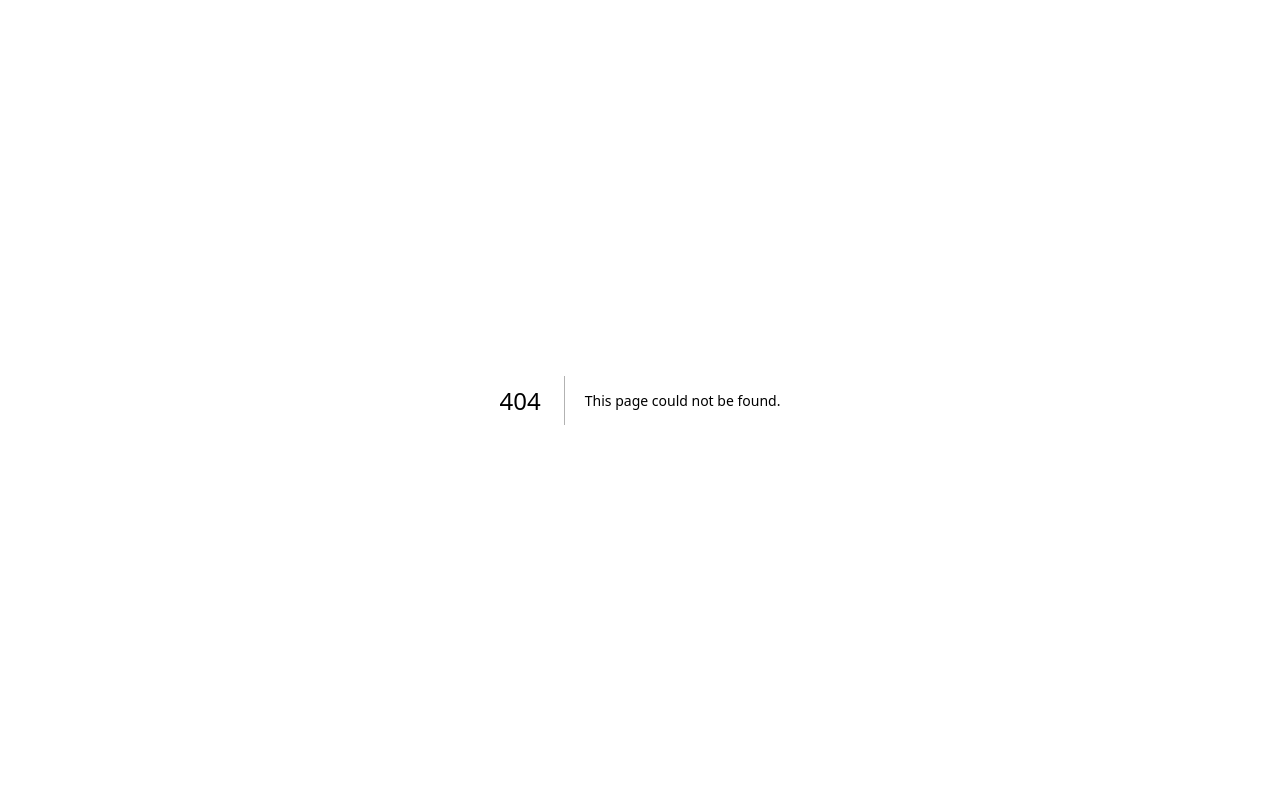
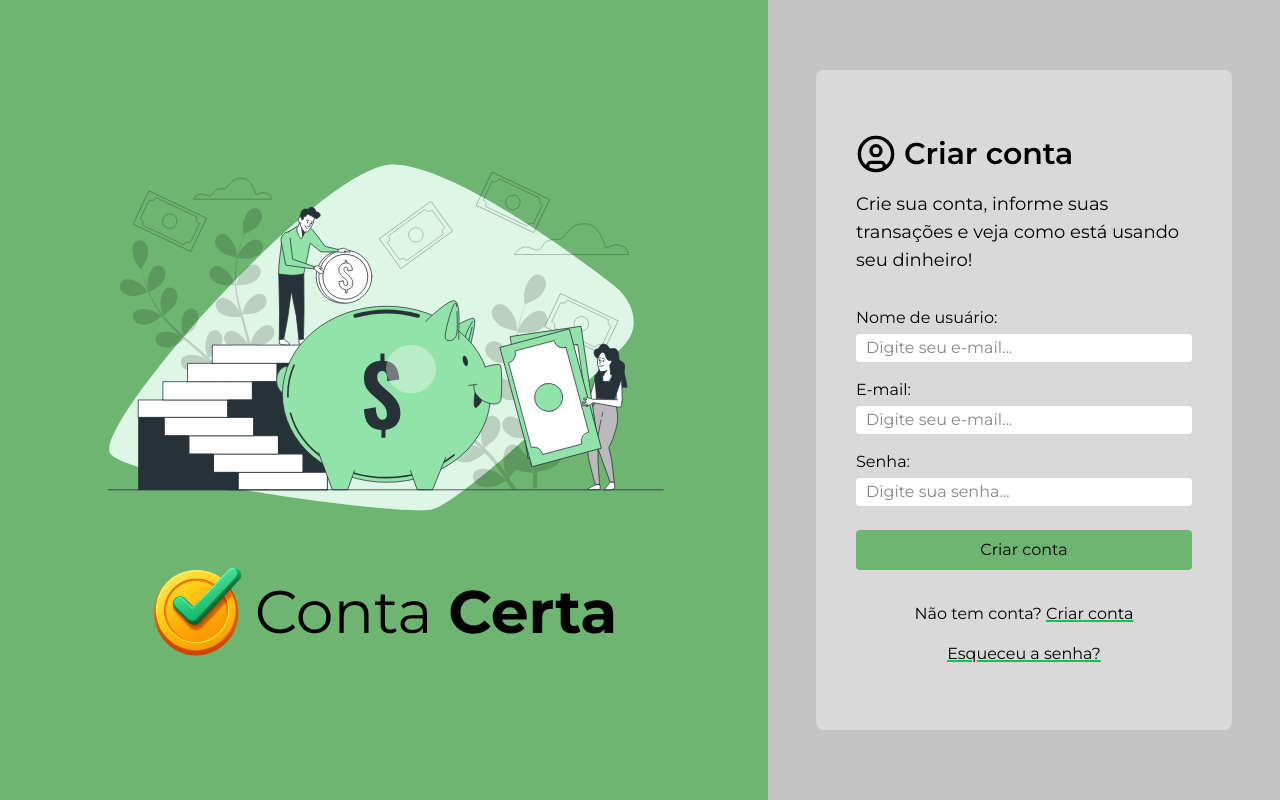
Before and after one commit to genzo-dev/conta-certa, a Next.js app in the folder frontend/: page /register in a window 1280 px wide. Before the commit this address had no page. Built offline with nearby package versions, Linux system fonts and the light colour scheme; no server answers.

Commit message:
feat: create initial register action

```diff
--- /dev/null
+++ b/frontend/actions/auth/register-action.ts
@@ -0,0 +1,77 @@
+"use server";
+
+import { createLoginSession } from "@/libs/auth/manage-login";
+import { LoginSchema } from "@/libs/auth/schema-login";
+import { CreateUserDto, CreateUserSchema } from "@/libs/user/schema";
+import { apiRequest } from "@/utils/api-request";
+import { asyncDelay } from "@/utils/async-delay";
+import { getZodErrorMessages } from "@/utils/get-zod-error-messages";
+import { redirect } from "next/navigation";
+
+type RegisterActionState = {
+  user: CreateUserDto;
+  errors: string[];
+  success: boolean;
+};
+
+export async function registerAction(
+  state: RegisterActionState,
+  formData: FormData
+): Promise<RegisterActionState> {
+  if (!(formData instanceof FormData)) {
+    return {
+      user: state.user,
+      errors: ["Dados inválidos"],
+      success: false,
+    };
+  }
+
+  const formObj = Object.fromEntries(formData.entries());
+  const parsedFormData = CreateUserSchema.safeParse(formObj);
+
+  await asyncDelay(3000, true);
+
+  if (!parsedFormData.success) {
+    return {
+      user: CreateUserSchema.parse(formObj),
+      errors: getZodErrorMessages(parsedFormData.error.format()),
+      success: false,
+    };
+  }
+
+  // const loginResponse = await apiRequest<{ accessToken: string }>("/auth", {
+  //   method: "POST",
+  //   headers: {
+  //     "Content-Type": "application/json",
+  //   },
+  //   body: JSON.stringify(parsedFormData.data),
+  // });
+
+  // if (!loginResponse.success) {
+  //   return {
+  //     name: formUser,
+  //     email: formUser,
+  //     errors: loginResponse.errors,
+  //   };
+  // }
+
+  // await createLoginSession(loginResponse.data.accessToken);
+
+  const registerResponse = await apiRequest<{ accessToken: string }>("/user", {
+    method: "POST",
+    headers: {
+      "Content-Type": "application/json",
+    },
+    body: JSON.stringify(parsedFormData.data),
+  });
+
+  if (!registerResponse.success) {
+    return {
+      user: CreateUserSchema.parse(formObj),
+      errors: registerResponse.errors,
+      success: registerResponse.success,
+    };
+  }
+
+  redirect("/dashboard");
+}
--- /dev/null
+++ b/frontend/app/components/FormRegister/index.tsx
@@ -0,0 +1,91 @@
+"use client";
+
+import { loginAction } from "@/actions/auth/login-action";
+import { useRouter, useSearchParams } from "next/navigation";
+import { useActionState, useEffect } from "react";
+import { toast } from "react-toastify";
+import InputText from "../InputText";
+import Button from "../Button";
+import LoaderSpin from "../LoaderSpin";
+import { registerAction } from "@/actions/auth/register-action";
+import { CreateUserSchema } from "@/libs/user/schema";
+
+export default function FormRegister() {
+  const [state, action, isPending] = useActionState(registerAction, {
+    user: {
+      userName: "",
+      email: "",
+      password: "",
+    },
+    errors: [],
+    success: false,
+  });
+  // TODO: adicionar outras configurações como notificações (toast) com SearchParams e router
+
+  const router = useRouter();
+  const searchParams = useSearchParams();
+  const userChanged = searchParams.get("userChanged");
+  const created = searchParams.get("created");
+
+  useEffect(() => {
+    if (state?.errors?.length > 0) {
+      toast.dismiss();
+      toast.error(state.errors.join(", "));
+    }
+  }, [state]);
+
+  useEffect(() => {
+    if (userChanged === "1") {
+      toast.dismiss();
+      toast.success("Seu usuário foi modificado. Faça login novamente.");
+      const url = new URL(window.location.href);
+      url.searchParams.delete("userChanged");
+      router.replace(url.toString());
+    }
+
+    if (created === "1") {
+      toast.dismiss();
+      toast.success("Seu usuário criado.");
+      const url = new URL(window.location.href);
+      url.searchParams.delete("created");
+      router.replace(url.toString());
+    }
+  }, [userChanged, created, router]);
+
+  return (
+    <form action={action} className="flex flex-col gap-4 w-full" noValidate>
+      <InputText
+        labelText="Nome de usuário:"
+        type="text"
+        name="userName"
+        placeholder="Digite seu e-mail..."
+        disabled={isPending}
+        defaultValue={state.user.userName}
+      />
+
+      <InputText
+        labelText="E-mail:"
+        type="email"
+        name="email"
+        placeholder="Digite seu e-mail..."
+        disabled={isPending}
+        defaultValue={state.user.email}
+      />
+
+      <InputText
+        labelText="Senha:"
+        type="password"
+        name="password"
+        placeholder="Digite sua senha..."
+        disabled={isPending}
+      />
+
+      <Button type="submit" disabled={isPending}>
+        {!isPending && "Criar conta"}
+        {isPending && <LoaderSpin />}
+      </Button>
+
+      {!!state?.errors && <p className="text-red-600">{state.errors}</p>}
+    </form>
+  );
+}
--- a/frontend/app/components/Nav/index.tsx
+++ b/frontend/app/components/Nav/index.tsx
@@ -1,10 +1,13 @@
+import { getCurrentUser } from "@/libs/auth/manage-login";
 import Logo from "../Logo";
 
-export default function Nav() {
+export default async function Nav() {
+  const user = await getCurrentUser();
+
   return (
     <nav className="flex items-center justify-between bg-[#e3e3e3] shadow-lg px-4 sm:px-6 md:px-12 py-2 md:py-4">
       <Logo mode="nav" />
-      <strong className="">Gabriel Enzo</strong>
+      <strong className="">{user?.userName}</strong>
     </nav>
   );
 }
--- /dev/null
+++ b/frontend/app/register/page.tsx
@@ -0,0 +1,69 @@
+import { CircleUserIcon } from "lucide-react";
+import FormLogin from "../components/FormLogin";
+import Image from "next/image";
+import Link from "next/link";
+import clsx from "clsx";
+import Links from "../components/Links";
+import Logo from "../components/Logo";
+import FormRegister from "../components/FormRegister";
+
+export default function RegisterPage() {
+  return (
+    // TODO: organizar código e css com cslx
+    <section
+      className={clsx(
+        "flex flex-col lg:flex-row gap-4 lg:gap-0 items-center justify-center h-screen px-6 lg:px-0"
+      )}
+    >
+      <div className="flex flex-col items-center justify-center lg:w-3/5 lg:h-full lg:bg-[#6DB571]">
+        <Image
+          src="/money-logo.svg"
+          alt="logo"
+          width="577"
+          height="866"
+          className="hidden lg:block mb-10"
+          priority
+        />
+
+        <Logo mode="auth" />
+      </div>
+      <div className="lg:w-2/5 lg:px-8 xl:px-12">
+        <div
+          className={clsx(
+            "flex flex-col gap-4 items-center justify-center bg-[#D9D9D9] rounded-lg px-5 lg:px-10 py-11 lg:py-16"
+          )}
+        >
+          <div className="flex flex-col gap-2 lg:gap-4 lg:mb-4">
+            <div className="flex gap-2 justify-center items-center lg:justify-start">
+              <CircleUserIcon className="lg:w-10 lg:h-10" />
+              <h1 className="text-2xl lg:text-3xl font-semibold">
+                Criar conta
+              </h1>
+            </div>
+            <div>
+              <p
+                className={clsx(
+                  "text-sm text-center",
+                  "sm:text-base",
+                  "md:text-lg",
+                  "lg:text-start"
+                )}
+              >
+                Crie sua conta, informe suas transações e veja como está usando
+                seu dinheiro!
+              </p>
+            </div>
+          </div>
+
+          <FormRegister />
+
+          <p>
+            Não tem conta? <Links href="#" textLink="Criar conta" />
+          </p>
+
+          <Links href="#" textLink="Esqueceu a senha?" />
+        </div>
+      </div>
+    </section>
+  );
+}
--- a/frontend/libs/auth/manage-login.ts
+++ b/frontend/libs/auth/manage-login.ts
@@ -1,5 +1,7 @@
+import { apiAuthenticatedRequest } from "@/utils/api-authenticated-request";
 import { cookies } from "next/headers";
 import { redirect } from "next/navigation";
+import { PublicUserDto } from "../user/schema";
 
 const loginExpSeconds = Number(process.env.LOGIN_EXPIRATION_SECONDS) || 86400;
 const loginCookieName = process.env.LOGIN_COOKIE_NAME || "loginSession";
@@ -17,7 +19,7 @@ export async function createLoginSession(jwt: string) {
   });
 }
 
-export async function getLoginSessionForApi() {
+export async function getLoginSession() {
   const cookieStore = await cookies();
 
   const jwt = cookieStore.get(loginCookieName)?.value;
@@ -27,10 +29,20 @@ export async function getLoginSessionForApi() {
   return jwt;
 }
 
-export async function requireLoginSessionForApiOrRedirect() {
-  const isAuthenticated = await getLoginSessionForApi();
+export async function requireLoginSessionOrRedirect() {
+  const isAuthenticated = await getLoginSession();
 
   if (!isAuthenticated) {
     redirect("/login");
   }
 }
+
+export async function getCurrentUser(): Promise<PublicUserDto | null> {
+  const res = await apiAuthenticatedRequest<PublicUserDto>("/user/me", {
+    method: "GET",
+    cache: "no-store",
+  });
+
+  if (!res.success) return null;
+  return res.data;
+}
--- /dev/null
+++ b/frontend/libs/user/schema.ts
@@ -0,0 +1,15 @@
+import z from "zod";
+
+export const PublicUserSchema = z.object({
+  id: z.string().default(""),
+  userName: z.string().default(""),
+});
+
+export const CreateUserSchema = z.object({
+  userName: z.string().trim(),
+  email: z.email().trim(),
+  password: z.string().trim(),
+});
+
+export type PublicUserDto = z.infer<typeof PublicUserSchema>;
+export type CreateUserDto = z.infer<typeof CreateUserSchema>;
--- /dev/null
+++ b/frontend/utils/api-authenticated-request.ts
@@ -0,0 +1,28 @@
+import "server-only";
+import { apiRequest, ApiRequest } from "./api-request";
+import { getLoginSession } from "@/libs/auth/manage-login";
+
+export async function apiAuthenticatedRequest<T>(
+  path: string,
+  options?: RequestInit
+): Promise<ApiRequest<T>> {
+  const jwtToken = await getLoginSession();
+
+  if (!jwtToken) {
+    return {
+      success: false,
+      errors: ["Usuário não autenticado."],
+      status: 401,
+    };
+  }
+
+  const headers = {
+    ...options?.headers,
+    Authorization: `Bearer ${jwtToken}`,
+  };
+
+  return apiRequest<T>(path, {
+    ...options,
+    headers,
+  });
+}
```
